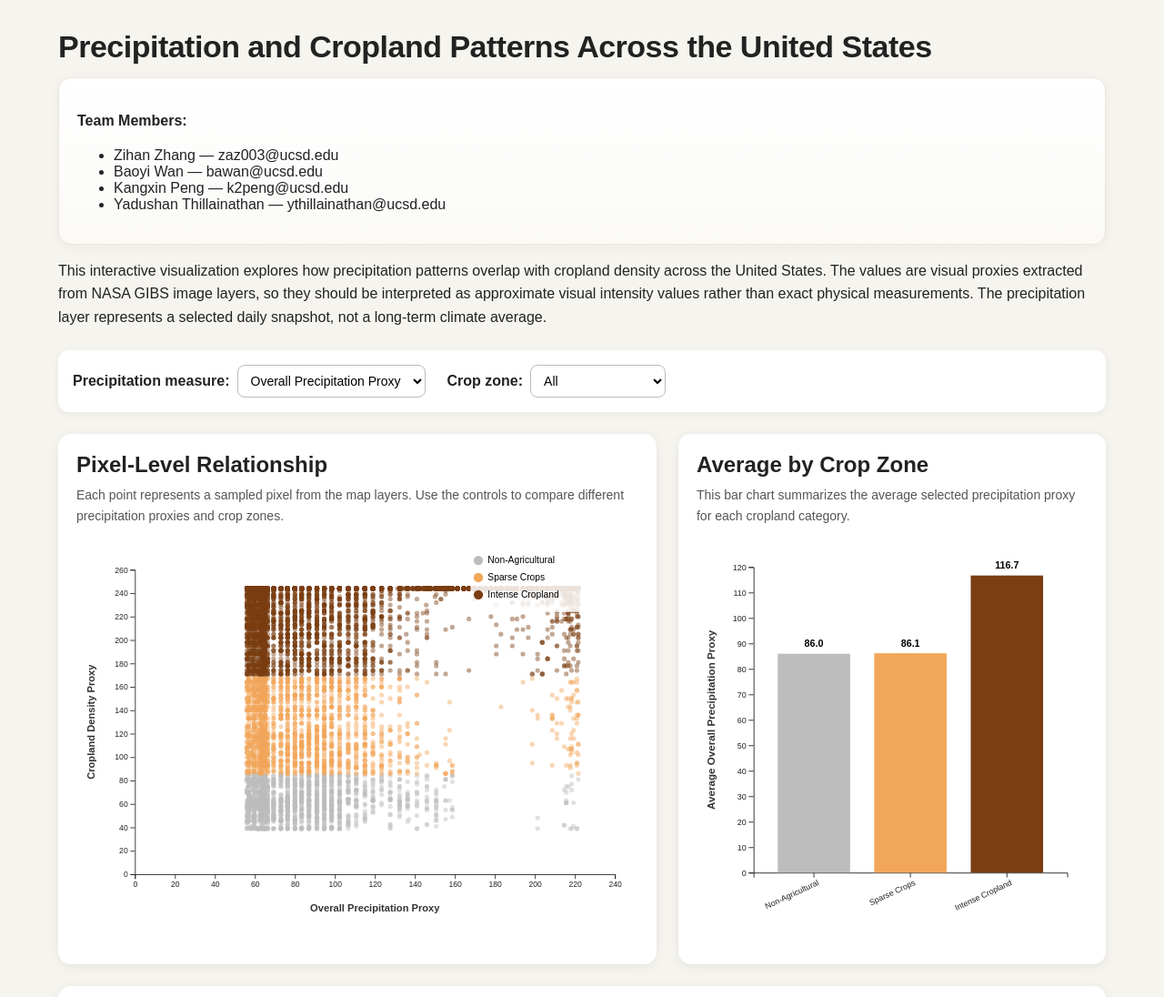
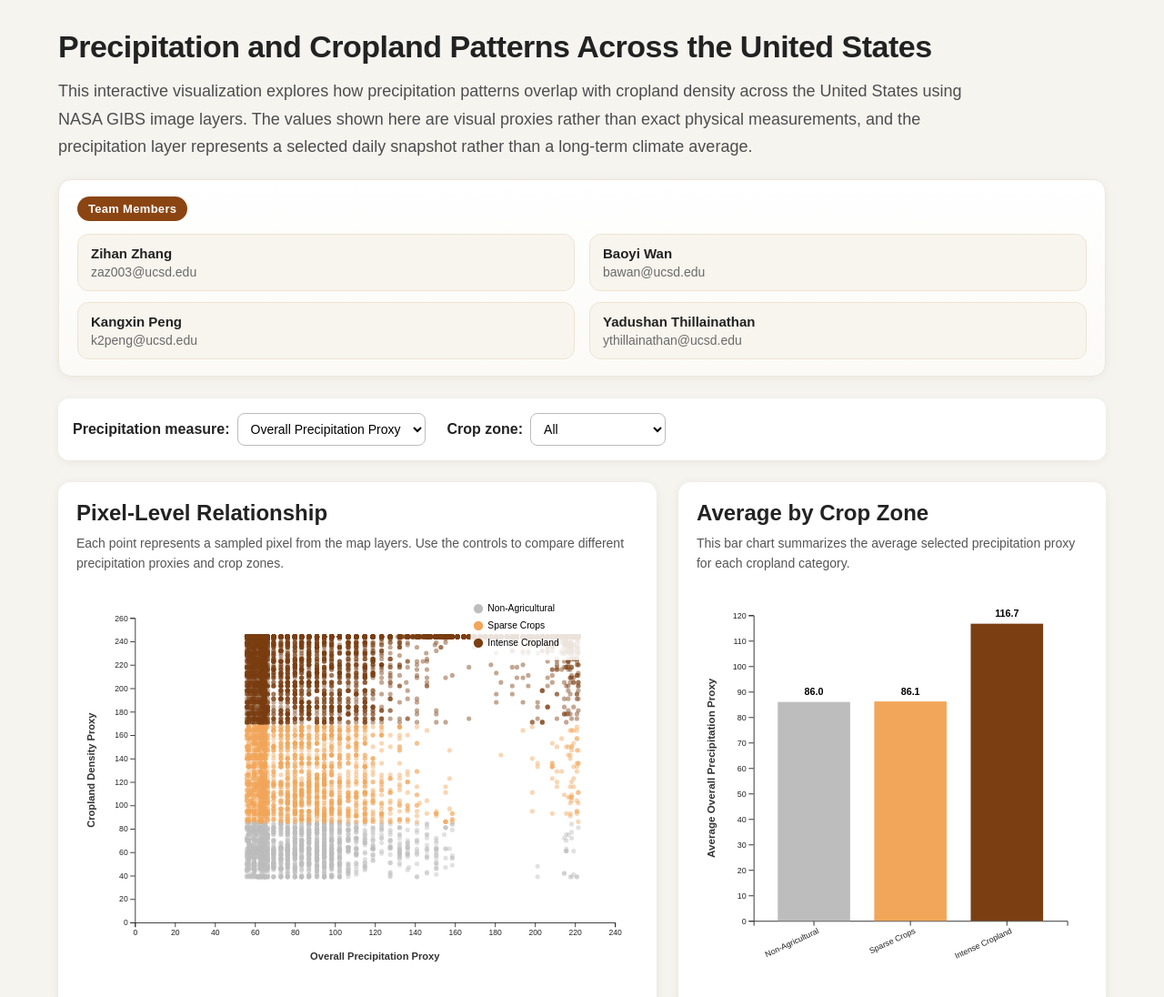
Before and after one commit to BaoyiWan/dsc106-project3, a plain HTML site: page index.html in a window 1280 px wide. Shown: the top 1096 px of the page at 91% size. Drawn offline with nearby package versions, Linux system fonts and the light colour scheme.

Commit message:
Update index.html

```diff
--- a/index.html
+++ b/index.html
@@ -16,23 +16,41 @@
     <section class="intro">
   <h1>Precipitation and Cropland Patterns Across the United States</h1>
 
+  <p class="subtitle">
+    This interactive visualization explores how precipitation patterns overlap with
+    cropland density across the United States using NASA GIBS image layers. The values
+    shown here are visual proxies rather than exact physical measurements, and the
+    precipitation layer represents a selected daily snapshot rather than a long-term
+    climate average.
+  </p>
+
   <div class="team-info">
-    <p><strong>Team Members:</strong></p>
-    <ul>
-      <li>Zihan Zhang — zaz003@ucsd.edu</li>
-      <li>Baoyi Wan — bawan@ucsd.edu</li>
-      <li>Kangxin Peng — k2peng@ucsd.edu</li>
-      <li>Yadushan Thillainathan — ythillainathan@ucsd.edu</li>
-    </ul>
+    <div class="team-header">
+      <span class="team-label">Team Members</span>
+    </div>
+
+    <div class="team-grid">
+      <div class="team-member">
+        <span class="member-name">Zihan Zhang</span>
+        <span class="member-email">zaz003@ucsd.edu</span>
+      </div>
+
+      <div class="team-member">
+        <span class="member-name">Baoyi Wan</span>
+        <span class="member-email">bawan@ucsd.edu</span>
+      </div>
+
+      <div class="team-member">
+        <span class="member-name">Kangxin Peng</span>
+        <span class="member-email">k2peng@ucsd.edu</span>
+      </div>
+
+      <div class="team-member">
+        <span class="member-name">Yadushan Thillainathan</span>
+        <span class="member-email">ythillainathan@ucsd.edu</span>
+      </div>
+    </div>
   </div>
-
-  <p>
-    This interactive visualization explores how precipitation patterns overlap with
-    cropland density across the United States. The values are visual proxies extracted
-    from NASA GIBS image layers, so they should be interpreted as approximate visual
-    intensity values rather than exact physical measurements. The precipitation layer
-    represents a selected daily snapshot, not a long-term climate average.
-  </p>
 </section>
 
     <section class="controls">
```
